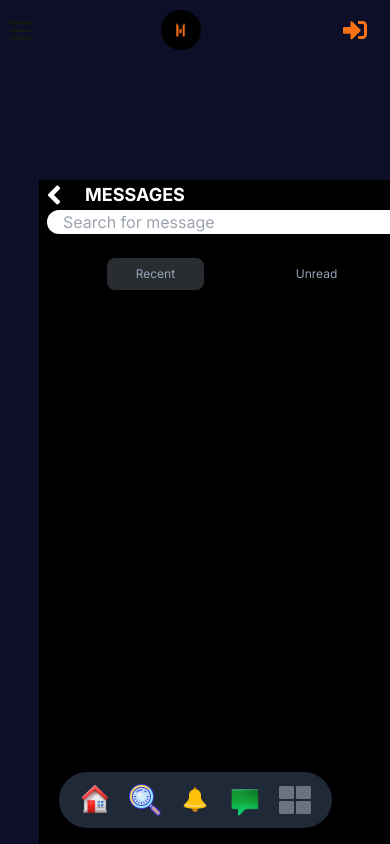
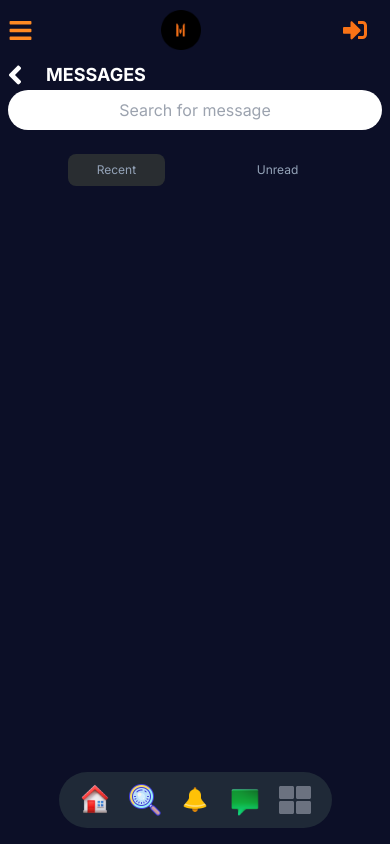
Before and after one commit to kossy59/mmekowebsite, a Next.js app: page /message in a window 390 px wide. Built offline with nearby package versions, Linux system fonts and the light colour scheme.

Commit message:
Home page and messages redesign

```diff
--- a/src/app/layout.tsx
+++ b/src/app/layout.tsx
@@ -33,8 +33,8 @@ export default function RootLayout({
             <Sidebar />
             <div className="w-full grid grid-cols-1 grid-rows-[auto_1fr_auto] overflow-hidden">
               <Navbar />
-              <div className="scrollbar pt-14 overflow-y-auto ">
-                <div className="max-w-[80%] mx-auto">{children}</div>
+              <div className="scrollbar overflow-y-auto contain-size">
+                <div className="max-w-[70%] max-[1000px]:max-w-[90%] max-[800px]:max-w-[100%] mx-auto">{children}</div>
               </div>
               <BottomNavBar />
             </div>
--- a/src/app/message/Message.tsx
+++ b/src/app/message/Message.tsx
@@ -92,7 +92,7 @@ export const MessageView = () => {
 
 
   return (
-    <div className="w-screen mt-16 bg-black sm:w-8/12 md:w-8/12 lg:w-7/12 xl:w-7/12 md:mr-auto md:mt-8" >
+    <div className=" sm:w-8/12 lg:w-7/12 xl:w-7/12" >
 
 <div className="md:w-3/5 md:mx-auto">
 
@@ -110,11 +110,10 @@ export const MessageView = () => {
 
       {/* <div className="sticky top-0 z-10 " onClick={(e)=>setclick(true)}> // replace with div below */}
       <div className="sticky top-0 z-10 " >
-        <div className="px-2 pb-2 bg-black md:px-4 sm:p-6 lg:pl-10 ">
-
+        <div className="px-2 pb-2 md:px-4 sm:p-6 lg:pl-10 ">
           <input
             type="text"
-            className="w-full pl-4 inpt sm:pl-6 rounded-2xl"
+            className="w-full h-10 px-4 text-center rounded-full"
             placeholder="Search for message"
           />
         </div>
@@ -140,7 +139,7 @@ export const MessageView = () => {
           )}
         </div>
       </div></div>
-      <div className="md:hidden"><BottomNav /></div>
+      {/* <div className="md:hidden"><BottomNav /></div> */}
     </div>
   );
 };
--- a/src/app/upload/_components/Upload.tsx
+++ b/src/app/upload/_components/Upload.tsx
@@ -15,7 +15,7 @@ function Upload() {
   return (
     <div style={{ padding: 10, paddingTop: 40 }}>
       {!login && (
-        <div className="fixed inset-0 bg-black bg-opacity-50 flex items-center justify-center z-50">
+        <div className="fixed w-full inset-0 bg-black bg-opacity-50 flex items-center justify-center z-50">
           <div className="bg-white p-5 px-10 rounded-lg shadow-lg text-center flex flex-col items-center gap-4">
             <p className="text-lg font-semibold text-gray-800">Please login to continue</p>
             <Link href={"/"}
--- a/src/components/mobile-sidebar.tsx
+++ b/src/components/mobile-sidebar.tsx
@@ -67,9 +67,6 @@ export default function MobileSidebar() {
   const { isOpen, toggle } = useAuth();
   return (
     <section
-      // className={`h-screen transform transition-transform duration-300 ease-in-out ${
-      //   isOpen ? "translate-x-0" : "-translate-x-full"
-      // }  mt-12 fixed w-[50%] bg-gray-900`}
       className={`sidebar bg-gray-900 ${isOpen ? "sidebar-open" : "sidebar-closed"}`}
     >
       <Link href="/" style={{ width: "100%", display: "flex", justifyContent: "center" }}>
--- a/src/components/navbar.tsx
+++ b/src/components/navbar.tsx
@@ -4,12 +4,15 @@ import Image from "next/image";
 import React from "react";
 import { FaBars, FaTimes } from "react-icons/fa";
 import Logins from "./Login";
+import { useRouter } from "next/navigation";
 
 export default function Navbar() {
   const { isOpen, toggle } = useAuth();
+  const router = useRouter()
+
   return (
-    <div className="flex z-[999] w-full top-0 left-0 p-2 items-center justify-between">
-      <button onClick={toggle}>
+    <div className="flex z-[999] w-full top-0 left-0 p-2 items-center text-[#ff8a23] justify-between">
+      <button onClick={toggle} className="navBtn">
         {isOpen ? <FaTimes size={25} /> : <FaBars size={25} />}
       </button>
       <Image
@@ -17,7 +20,8 @@ export default function Navbar() {
         alt="image"
         height={50}
         width={50}
-        className="logo"
+        className="logo cursor-pointer"
+        onClick={()=>router.push("/")}
       />
       <Logins />
     </div>
--- a/src/styles/app.css
+++ b/src/styles/app.css
@@ -1,18 +1,15 @@
 
 .sidebar {
     position: sticky;
-    /* font-size: 12px; */
     top: 20px;
     list-style: none;
     padding: 10px;
     width: 250px;
-
     height: 94vh;
     color: white;
     font-family: Arial;
     margin: 20px;
     border-radius: 10px;
-
   }
   .sidebar ul{
     border-bottom: 1px solid #44444430;
@@ -46,27 +43,28 @@
     margin-right: 10px;
     font-size: 20px;
   }
-  .logo{
+  /* .logo{
     display: none;
+  } */
+     .logo {
+       display: block;
+       width: 40px;
+       object-fit: cover;
+     }
+  .navBtn{
+    opacity: 0;
+    visibility: hidden;
   }
   .mobile-header{
     display: none;
   }
 
   @media (max-width:890px) {
-    .logo{
-        display: block;
-        width: 40px;
-        object-fit: cover;
-    }
     .brand-logo{
         display: none;
     }
     .sidebar li span{
         display: none;
-    }
-    .sidebar{
-        width: 70px;
     }
     .sidebar ul li a svg {
         margin-right: 10px;
@@ -77,11 +75,22 @@
   }
   .main-page-container{
     flex: 1;
-
-
-
-
-
+  }
+  @media (width <= 700px){
+    .sidebar {
+        display: none;
+        transition: transform 0.4s ease-in-out;
+        position: fixed;
+        top: 0;
+        left: 0;
+        right: 0;
+        z-index: 1000;
+        width: 90%;
+      }
+      .navBtn {
+        opacity: 100;
+        visibility: visible;
+      }
   }
   @media (max-width:500px){
     .mobile-header{
@@ -96,16 +105,7 @@
         z-index: 2000;
 
     }
-    .sidebar {
-      display: none;
-      transition: transform 0.4s ease-in-out;
-      position: fixed;
-      top: 0;
-      left: 0;
-      right: 0;
-      z-index: 1000;
-      width: 90%;
-    }
+
     .sidebar li span{
       display: inline-block;
   }
```
